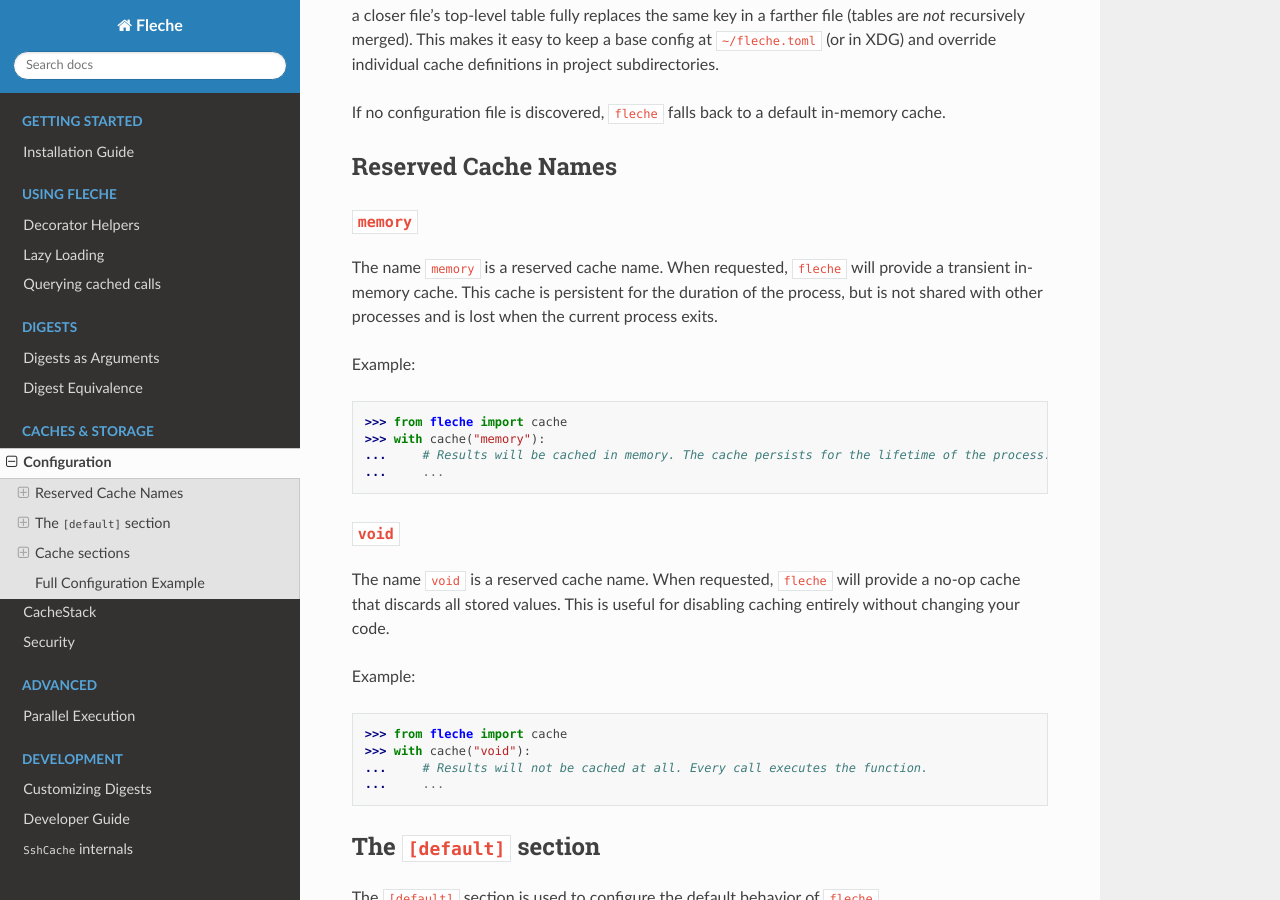
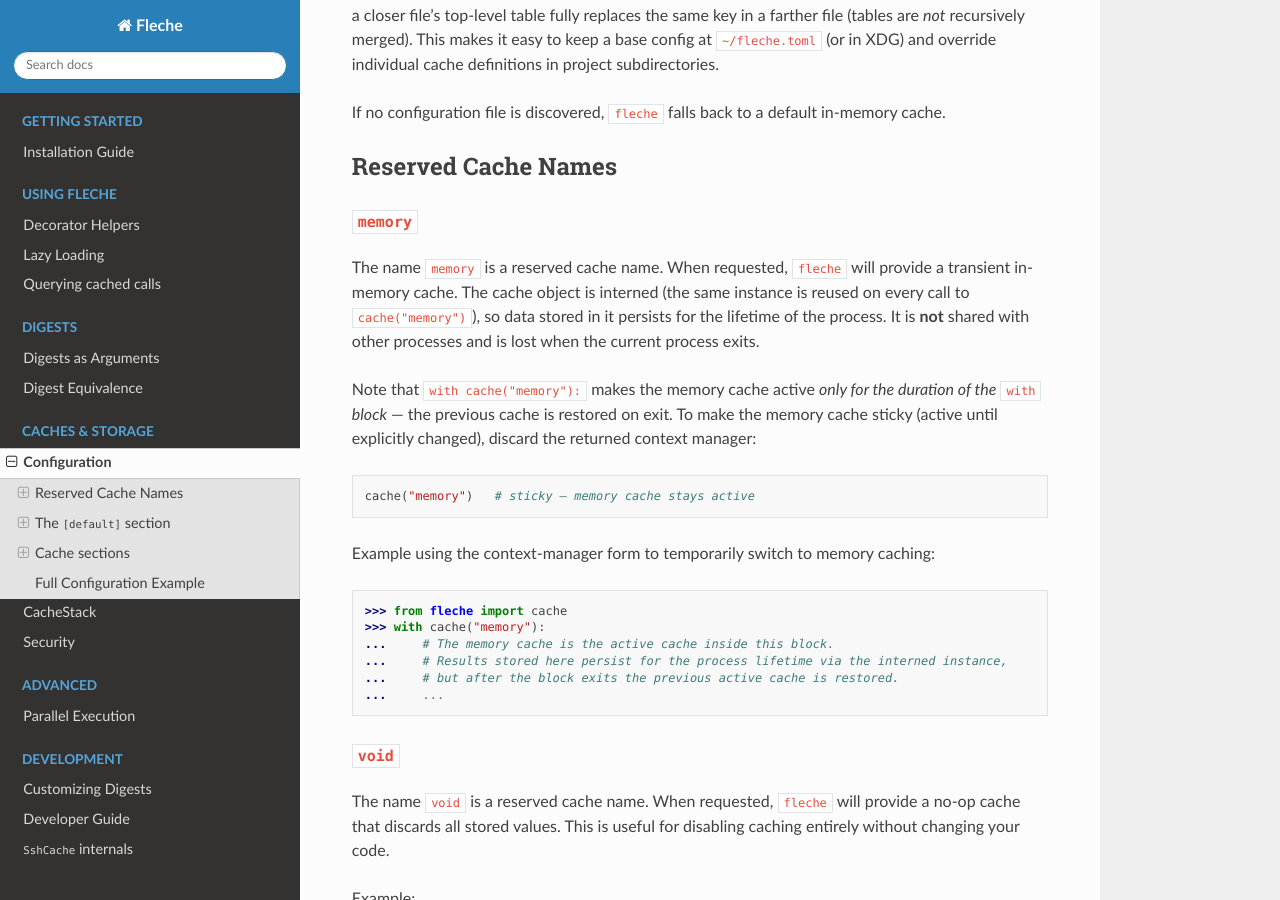
Before and after one commit to pmrv/fleche, a Sphinx documentation site: the page built from docs/storage/configuration.rst, in a window 1280 px wide and 900 px high, scrolled down 328 px. Built offline with Sphinx 7.4.7 and the Read the Docs theme 3.1.0, drawn with Linux system fonts in a browser that asks for light colours; pages that are not in the unit, such as notebooks, are missing from menus.

Commit message:
docs(configuration): clarify memory cache persistence and with-block semantics (#673)
## Summary

- The `memory` cache section had a comment inside the `with
cache("memory"):` block saying "The cache persists for the lifetime of
the process."
- This was misleading: the `with` block only *activates* the memory
cache temporarily; on exit the previous cache is restored. What persists
is the cache *object* (interned in `_live_caches`), not its status as
the active cache.
- Expanded the prose to explain: (1) interning — `cache("memory")`
always returns the same instance, so its data survives the `with` block;
(2) the `with`-block restores the previous cache on exit; (3) the sticky
form (`cache("memory")` without `with`) keeps it active for the rest of
the process.
- Rewrote the in-block comment to accurately describe what is and isn't
preserved.

## Test plan
- [ ] Confirm `_live_caches` interning in `src/fleche/state.py` — named
caches are interned so the same object is returned on each call
- [ ] Confirm `with cache("memory"):` restores previous cache on exit
via `ContextVar.reset(token)`
- [ ] Read updated prose in `docs/storage/configuration.rst` for clarity

🤖 Generated with [Claude Code](https://claude.com/claude-code)

https://claude.ai/code/session_01Jg8uCZRPfHe1NEcj7azztu

---
_Generated by [Claude
Code](https://claude.ai/code/session_01Jg8uCZRPfHe1NEcj7azztu)_

Co-authored-by: claude[bot] <claude[bot]@users.noreply.github.com>

```diff
--- a/docs/storage/configuration.rst
+++ b/docs/storage/configuration.rst
@@ -25,15 +25,27 @@ Reserved Cache Names
 ``memory``
 ~~~~~~~~~~
 
-The name ``memory`` is a reserved cache name. When requested, ``fleche`` will provide a transient in-memory cache. This cache is persistent for the duration of the process, but is not shared with other processes and is lost when the current process exits.
+The name ``memory`` is a reserved cache name. When requested, ``fleche`` will provide a
+transient in-memory cache. The cache object is interned (the same instance is reused on
+every call to ``cache("memory")``), so data stored in it persists for the lifetime of
+the process.  It is **not** shared with other processes and is lost when the current
+process exits.
 
-Example:
+Note that ``with cache("memory"):`` makes the memory cache active *only for the duration
+of the* ``with`` *block* — the previous cache is restored on exit.  To make the memory
+cache sticky (active until explicitly changed), discard the returned context manager::
+
+   cache("memory")   # sticky — memory cache stays active
+
+Example using the context-manager form to temporarily switch to memory caching:
 
 .. code-block:: pycon
 
    >>> from fleche import cache
    >>> with cache("memory"):
-   ...     # Results will be cached in memory. The cache persists for the lifetime of the process.
+   ...     # The memory cache is the active cache inside this block.
+   ...     # Results stored here persist for the process lifetime via the interned instance,
+   ...     # but after the block exits the previous active cache is restored.
    ...     ...
 
 ``void``
```
